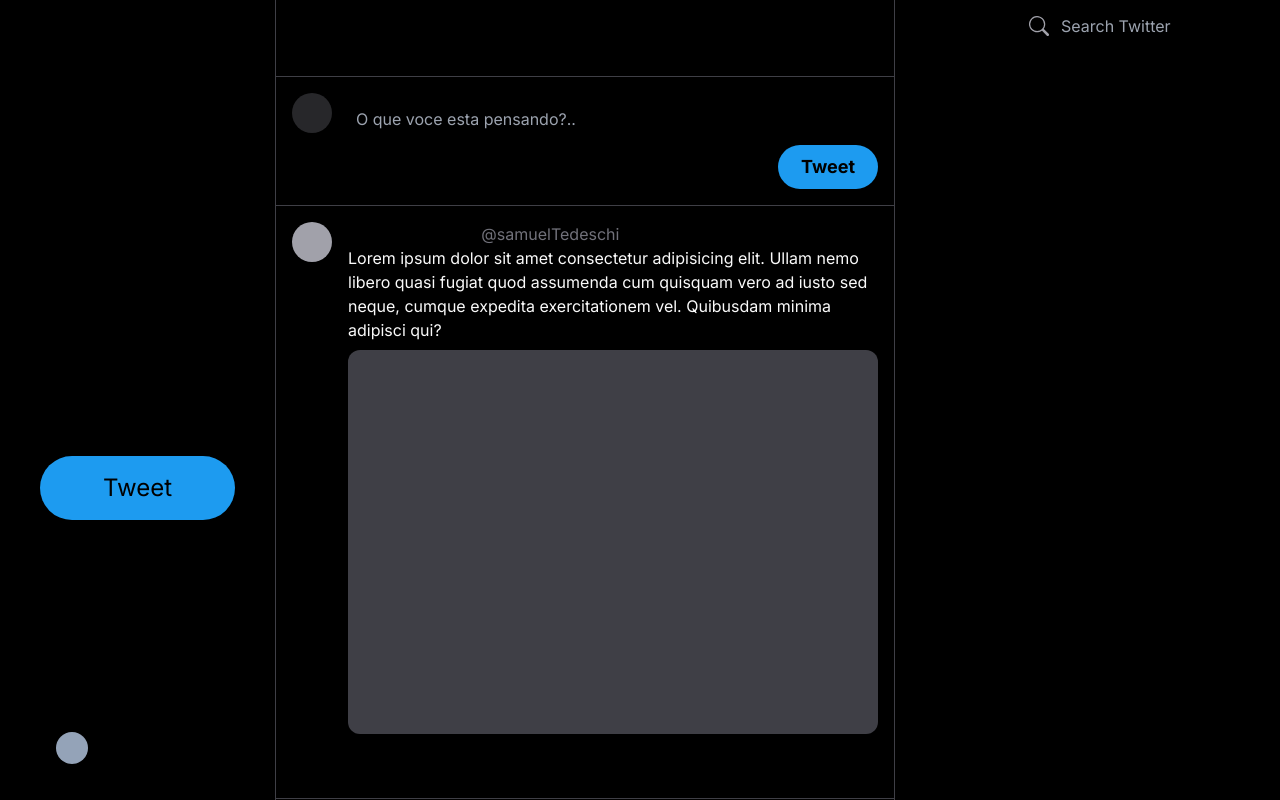
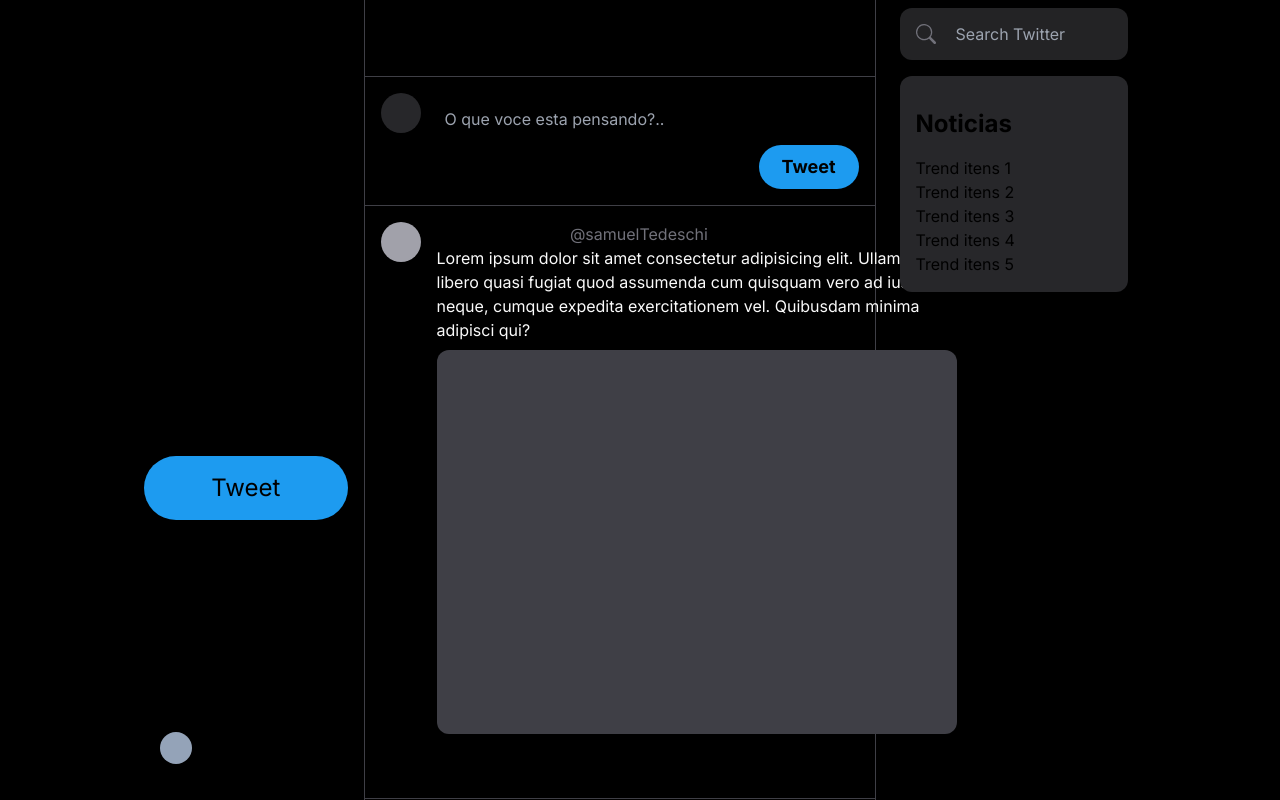
Before and after one commit to samuelTedeschi/clone-twitter, a Next.js app: page / in a window 1280 px wide. Shown: the top 800 px of the page. Built offline with nearby package versions, Linux system fonts and the light colour scheme.

Commit message:
cirando trend

```diff
--- a/src/app/page.tsx
+++ b/src/app/page.tsx
@@ -6,7 +6,7 @@
 export default function Home() {
   return (
     <div className="w-full h-full flex justify-center items-center relative bg-black">
-      <div className="max-w-screen-xl w-full h-full flex relative">
+      <div className="max-w-[80vw] w-full h-full flex relative">
         <LeftSidebar />
 
         <MainComponents/>
--- a/src/components/LeftSidebar.tsx
+++ b/src/components/LeftSidebar.tsx
@@ -37,7 +37,7 @@
 
 export default function LeftSidebar() {
   return (
-    <section className="absolute left-0 w-[275px] flex flex-col items-stretch h-screen px-6">
+    <section className="w-[23%] sticky top-0 flex flex-col items-stretch h-screen">
       <div className="flex flex-col items-stretch h-full space-y-4 mt-4">
         {NAVIGATION_ITEMS.map((item) => (
           <Link
--- a/src/components/MainComponest.tsx
+++ b/src/components/MainComponest.tsx
@@ -4,7 +4,7 @@
 
 export default function MainComponents() {
   return (
-    <main className="ml-[275px] flex w-[620px] h-full min-h-screen flex-col border-l-[0.5px] border-r-[0.5px] border-zinc-700">
+    <main className="flex w-[50%] h-full min-h-screen flex-col border-l-[0.5px] border-r-[0.5px] border-zinc-700">
       <h1 className="text-xl font-bold p-6 backdrop-blur bg-black/10 sticky top-0 ">
         Home
       </h1>
--- a/src/components/RightSidebar.tsx
+++ b/src/components/RightSidebar.tsx
@@ -2,24 +2,33 @@
 
 export default function RightSidebar() {
   return (
-    <div className="absolute w-[275px] flex flex-col items-stretch h-screen px-6 ml-auto right-0">
+    <div className=" w-full sticky top-2 mt-2 flex flex-col items-stretch h-screen px-6 ">
       <div>
-        <div className="relative w-full h-full">
-          <label
-            htmlFor="searchBox"
-            className="absolute top-0 left-0 h-full flex items-center justify-center"
-          >
-            <BsSearch className="w-5 h-5 text-zinc-400" />
-          </label>
+        <div className="relative w-full h-full group">
           <input
             id="searchBox"
             type="text"
             placeholder="Search Twitter"
-            className="w-full h-full rounded-xl py-4 px-8 outline-none bg-transparent border-none"
+            className="w-full h-full rounded-xl py-4 pl-14 pr-4 outline-none bg-zinc-800/90 peer focus:border-primary"
           />
+          <label
+            htmlFor="searchBox"
+            className="absolute top-0 left-0 h-full flex items-center justify-center p-4 text-zinc-500 peer-focus:text-primary"
+          >
+            <BsSearch className="w-5 h-5" />
+          </label>
         </div>
       </div>
-      <div></div>
+      <div className="flex flex-col rounded-xl bg-zinc-800 p-4 my-4">
+        <h3 className="font-bold text-2xl my-4">Noticias</h3>
+        <div>
+          {Array.from({ length: 5 }).map((_, i) => (
+            <div key={i}>
+              <div>Trend itens {i + 1}</div>
+            </div>
+          ))}
+        </div>
+      </div>
       <div></div>
     </div>
   );
```
